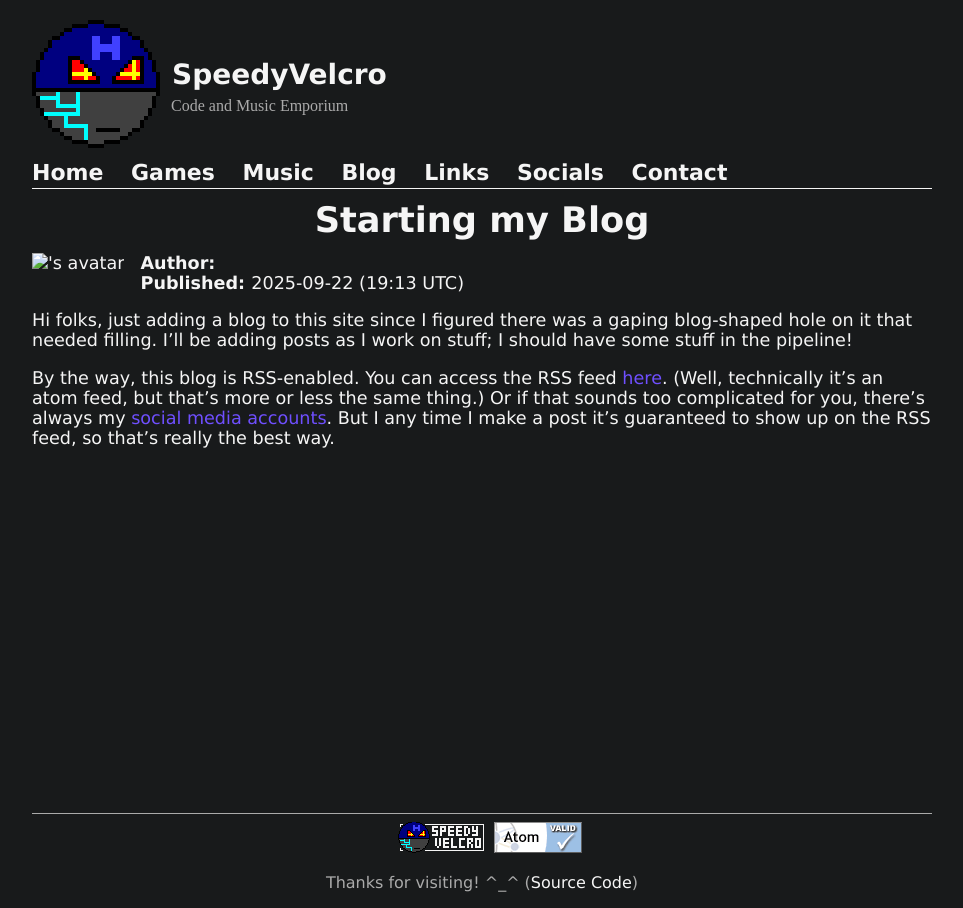
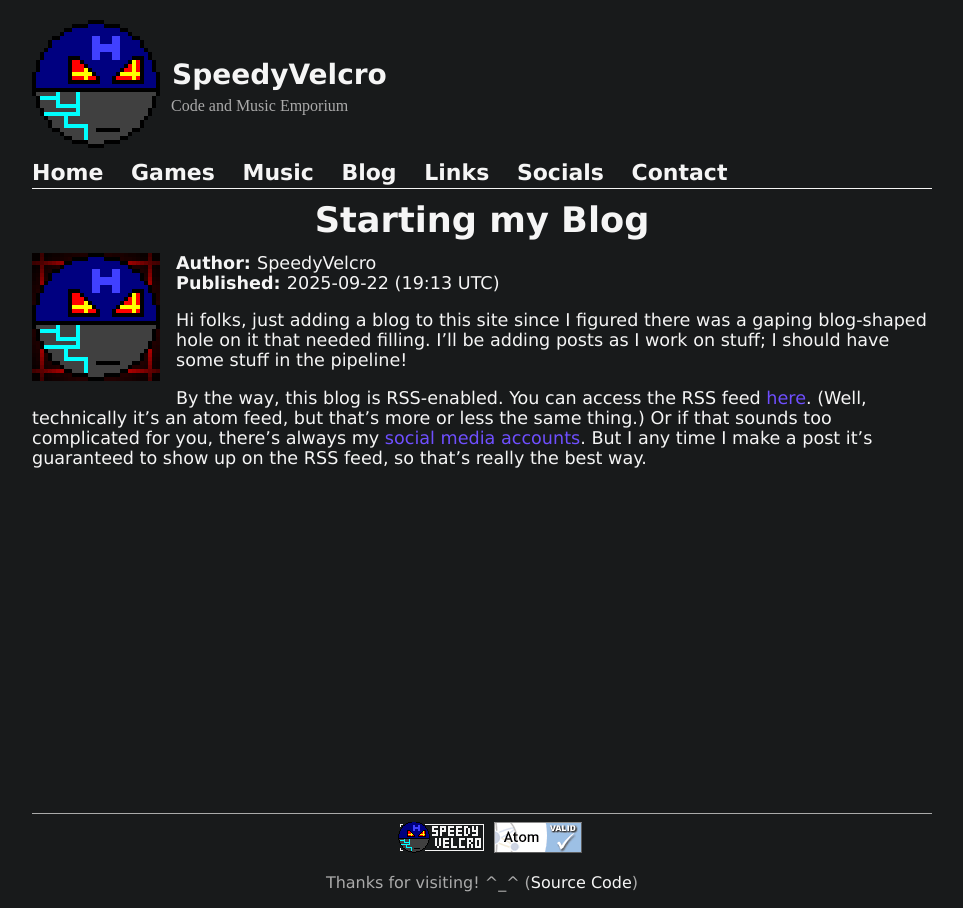
Before and after one commit to SpeedyVelcro/SpeedyVelcro.github.io, a Jekyll site: the page built from collections/_posts/2025-09-22-starting-my-blog.md, in a window 1280 px wide. Shown: the whole page, without its empty margins (158-1121 px from the left). Built offline with Jekyll 4.4.1, drawn with Linux system fonts in a browser that asks for light colours.

Commit message:
Fix author info not displaying

```diff
--- a/_layouts/blog-post.html
+++ b/_layouts/blog-post.html
@@ -1,9 +1,9 @@
 ---
 layout: default
 ---
-<img src="{{ page.author.picture }}" alt="{{ page.author.picture }}'s avatar" class="blog-avatar"></img>
+<img src="{{ site.data.authors[page.author].picture }}" alt="{{ site.data.authors[page.author].picture }}'s avatar" class="blog-avatar"></img>
 <p>
-	<strong>Author: </strong> {{ page.author.name }}
+	<strong>Author: </strong> {{ site.data.authors[page.author].name }}
 	<br>
 	<strong>Published: </strong> {{ page.date | date: "%C%y-%m-%d (%H:%M %Z)" }}
 </p>
```
